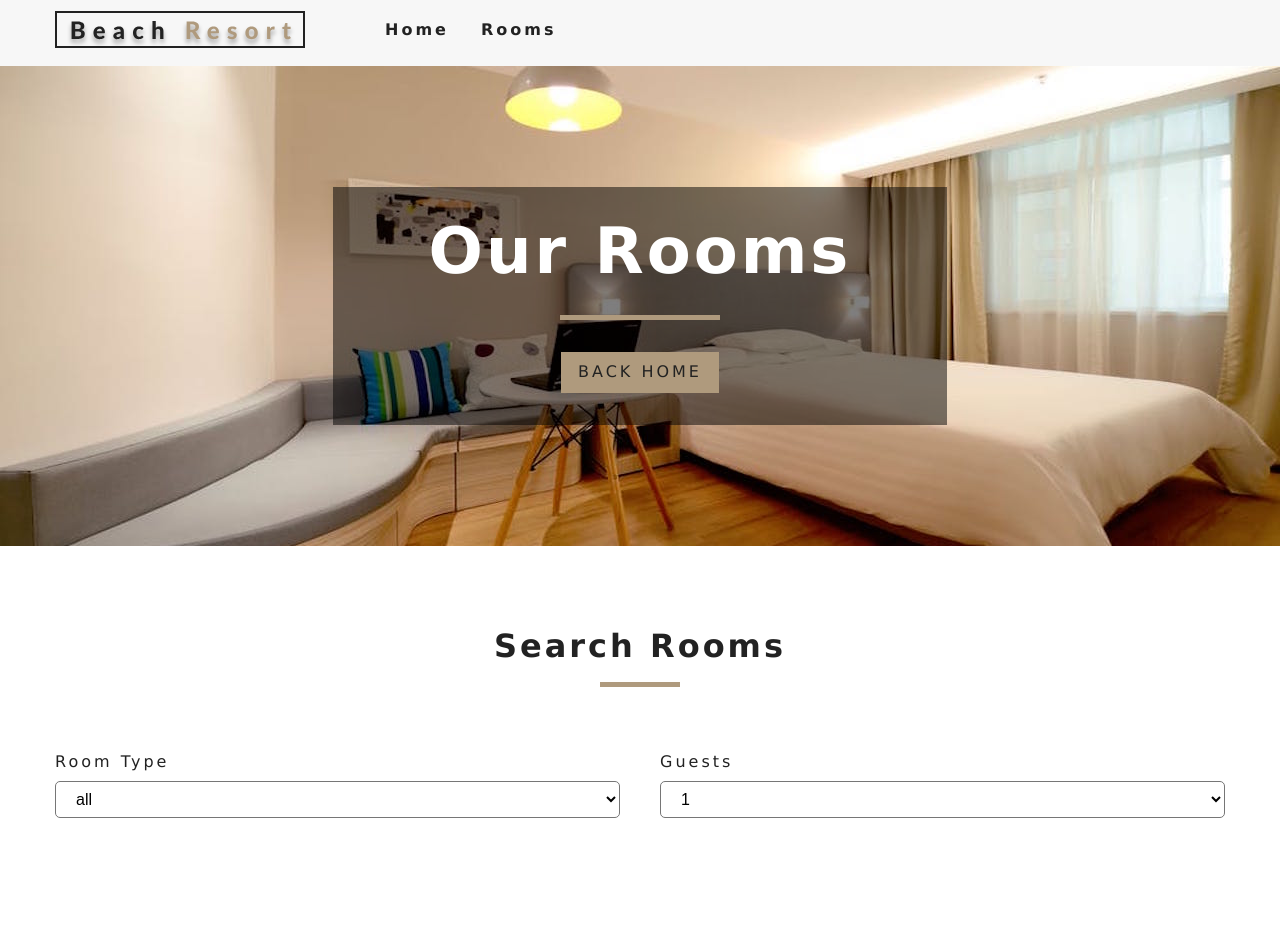
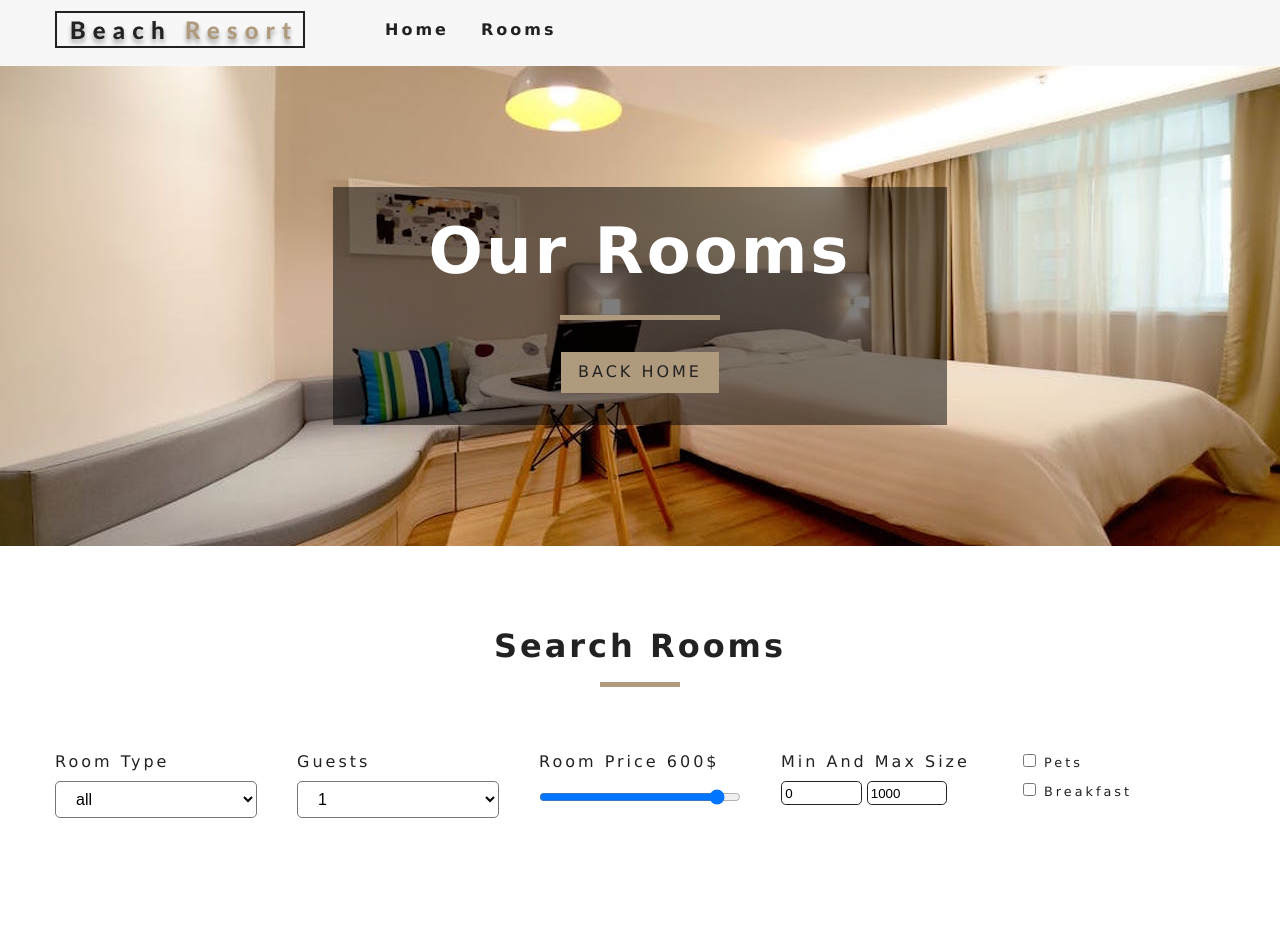
Before and after one commit to TAYBI/beachResort, a React (Create React App) app: page /rooms in a window 1280 px wide. Shown: the top 952 px of the page. Built offline with nearby package versions, Linux system fonts and the light colour scheme.

Commit message:
changin to class component for the context and done with the filter

```diff
--- a/src/components/FeatuerdRoom.js
+++ b/src/components/FeatuerdRoom.js
@@ -4,7 +4,7 @@ import Loading from "./Loading";
 import Room from "./Room";
 
 function FeatchhurdRoom() {
-  let { data } = useContext(RoomContext);
+  let data = useContext(RoomContext);
 
   let { featuredRooms: rooms, loading } = data;
 
--- a/src/components/RoomContainer.js
+++ b/src/components/RoomContainer.js
@@ -5,7 +5,7 @@ import { RoomContext } from "../contexts/Context";
 import Loading from "./Loading";
 
 function RoomContainer() {
-  const { data } = useContext(RoomContext);
+  const data = useContext(RoomContext);
   const { rooms, sortedRooms, loading } = data;
 
   if (loading) {
--- a/src/components/RoomFilter.js
+++ b/src/components/RoomFilter.js
@@ -75,6 +75,69 @@ function RoomFilter({ rooms }) {
           </select>
         </div>
         {/* end */}
+
+        {/* Room  Price */}
+        <div className="form-group">
+          <label htmlFor="price">room price {price}$</label>
+          <div className="price-input">
+            <input
+              type="range"
+              name="price"
+              id="price"
+              min={minPrice}
+              max={maxPrice}
+              value={price}
+              onChange={handleChange}
+              className="form-control"
+            />
+          </div>
+        </div>
+        {/* end */}
+
+        {/* Room min max */}
+        <div className="form-group">
+          <label htmlFor="size">min and max size</label>
+          <div className="size-inputs">
+            <input
+              type="number"
+              name="minSize"
+              value={minSize}
+              onChange={handleChange}
+              className="size-input"
+            />
+            <input
+              type="number"
+              name="maxSize"
+              value={maxSize}
+              onChange={handleChange}
+              className="size-input"
+            />
+          </div>
+        </div>
+        {/* end */}
+
+        {/* room that have pets or breakfast or both*/}
+        <div className="form-group">
+          <div className="single-extra">
+            <input
+              type="checkbox"
+              name="pets"
+              onChange={handleChange}
+              checked={pets}
+            />
+            <label htmlFor="pets">pets</label>
+          </div>
+          <div className="single-extra">
+            <input
+              type="checkbox"
+              name="breakfast"
+              onChange={handleChange}
+              checked={breakfast}
+            />
+            <label htmlFor="breakfast">breakfast</label>
+          </div>
+        </div>
+        {/* end */}
       </form>
     </section>
   );
--- a/src/contexts/Context.js
+++ b/src/contexts/Context.js
@@ -1,10 +1,10 @@
-import React, { Component, createContext, useEffect, useState } from "react";
+import React, { Component, createContext } from "react";
 import items from "../data";
 
 const RoomContext = createContext();
 
-function RoomProvider({ children }) {
-  let initState = {
+class RoomProvider extends Component {
+  state = {
     rooms: [],
     sortedRooms: [],
     featuredRooms: [],
@@ -20,19 +20,13 @@ function RoomProvider({ children }) {
     pets: false
   };
 
-  let [data, setData] = useState(initState);
-
-  // get data
-  useEffect(() => {
-    // get data
-    let rooms = farmatData(items);
+  componentDidMount() {
+    let rooms = this.formatData(items);
     let featuredRooms = rooms.filter(room => room.featured === true);
-
     let maxPrice = Math.max(...rooms.map(item => item.price));
     let maxSize = Math.max(...rooms.map(item => item.size));
 
-    setData({
-      ...data,
+    this.setState({
       loading: false,
       rooms,
       featuredRooms,
@@ -41,9 +35,9 @@ function RoomProvider({ children }) {
       maxPrice,
       maxSize
     });
-  }, []);
+  }
 
-  const farmatData = items => {
+  formatData = items => {
     let tempItem = items.map(item => {
       let id = item.sys.id;
       let images = item.fields.images.map(image => image.fields.file.url);
@@ -53,46 +47,63 @@ function RoomProvider({ children }) {
     return tempItem;
   };
 
-  const getRoom = slug => {
-    let rooms = [...data.rooms];
+  getRoom = slug => {
+    let rooms = [...this.state.rooms];
     return rooms.find(room => room.slug === slug);
   };
 
-  const handleChange = e => {
+  handleChange = e => {
     const value =
       e.target.type === "checkbox" ? e.target.checked : e.target.value;
     const name = e.target.name;
-    setData({ ...data, [name]: value }, filterRoomms());
-    const lolo = { ...data };
+    this.setState({ [name]: value }, this.filterRoomms);
   };
 
-  const filterRoomms = () => {
-    const {
+  filterRoomms = () => {
+    let {
       type,
       capacity,
       price,
-      minPrice,
-      maxPrice,
       minSize,
       maxSize,
       breakfast,
       pets
-    } = data;
+    } = this.state;
 
-    let roomsTmp = [...data.rooms];
+    capacity = parseInt(capacity);
+    let roomsTmp = [...this.state.rooms];
 
-    console.log(data);
+    if (type !== "all") roomsTmp = roomsTmp.filter(room => room.type === type);
 
-    // if (type !== "all") roomsTmp = roomsTmp.filter(room => room.type === type);
+    if (capacity > 1)
+      roomsTmp = roomsTmp.filter(room => room.capacity >= capacity);
 
-    setData({ ...data, sortedRooms: roomsTmp });
+    roomsTmp = roomsTmp.filter(room => room.price <= price);
+
+    roomsTmp = roomsTmp.filter(
+      room => room.size >= minSize && room.size <= maxSize
+    );
+
+    if (pets) roomsTmp = roomsTmp.filter(room => room.pets === true);
+
+    if (breakfast) roomsTmp = roomsTmp.filter(room => room.breakfast === true);
+
+    this.setState({ sortedRooms: roomsTmp });
   };
 
-  return (
-    <RoomContext.Provider value={{ data, handleChange, getRoom }}>
-      {children}
-    </RoomContext.Provider>
-  );
+  render() {
+    return (
+      <RoomContext.Provider
+        value={{
+          ...this.state,
+          handleChange: this.handleChange,
+          getRoom: this.getRoom
+        }}
+      >
+        {this.props.children}
+      </RoomContext.Provider>
+    );
+  }
 }
 
 export { RoomProvider, RoomContext };
```
